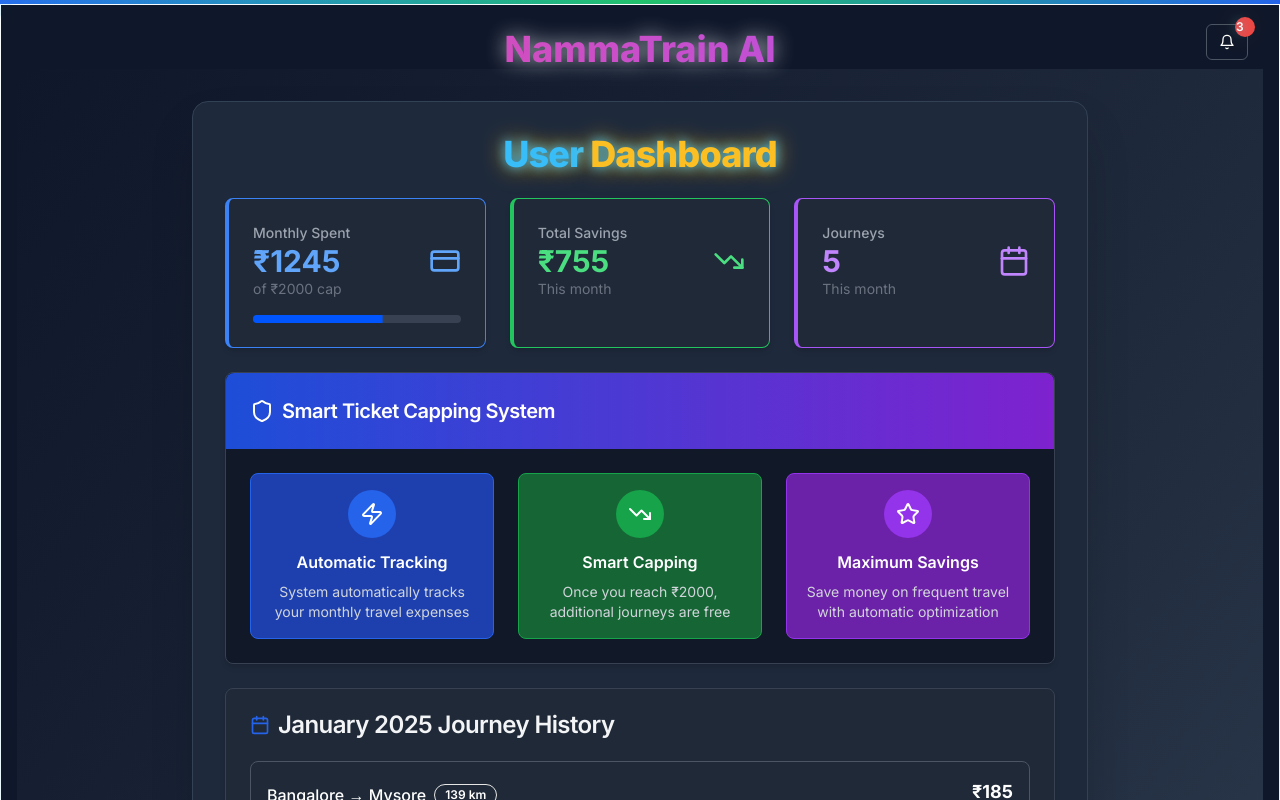
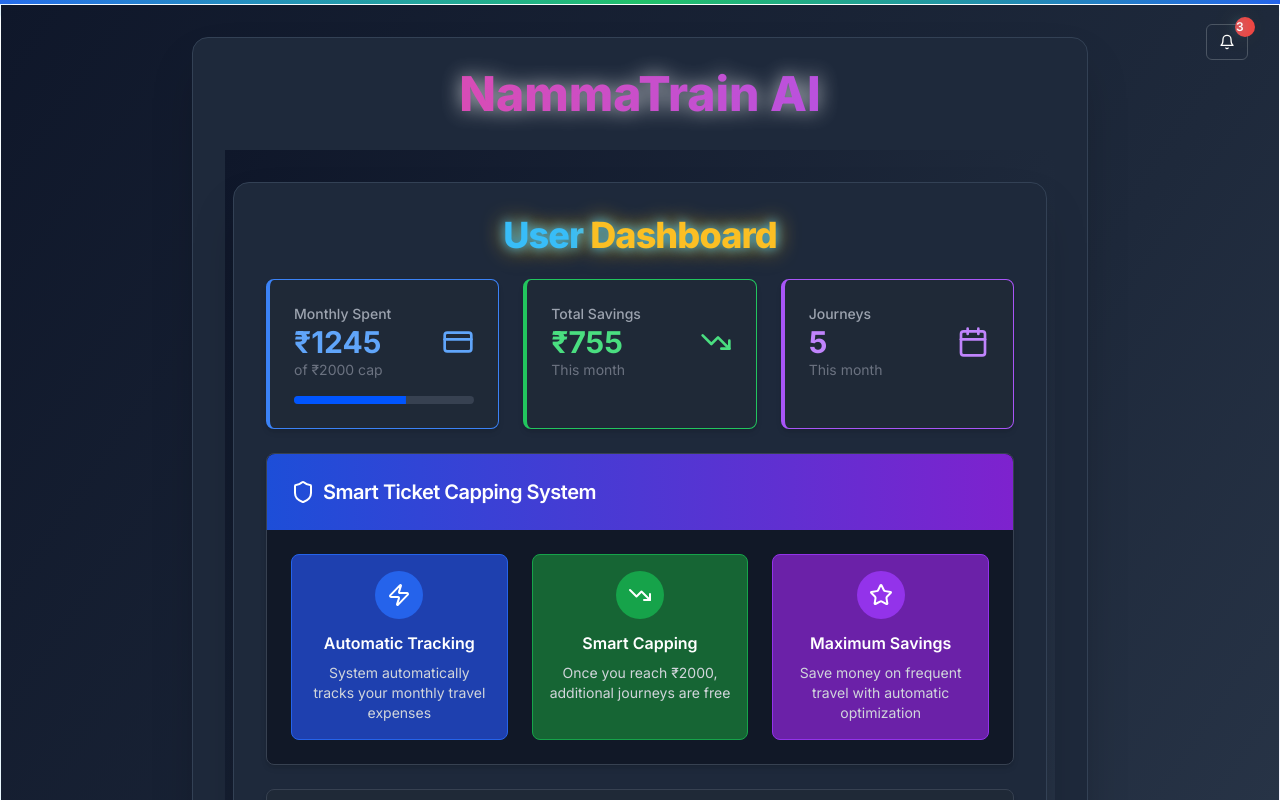
Before and after one commit to srinidhish05/Railways, a Next.js app: page /user in a window 1280 px wide. Shown: the top 800 px of the page. Built offline with nearby package versions, Linux system fonts and the light colour scheme.

Commit message:
Update: app/user/page.tsx

```diff
--- a/app/user/page.tsx
+++ b/app/user/page.tsx
@@ -4,13 +4,30 @@ import ClientDashboard from "./client-dashboard"
 
 export default function UserPage() {
   return (
-    <div className="min-h-screen bg-[#0f172a] text-white px-4 py-6">
-          <div className="container mx-auto">
-            <h1 className="text-4xl font-extrabold text-transparent bg-clip-text animate-gradient bg-gradient-to-r from-pink-500 via-purple-500 to-blue-500 drop-shadow-[0_0_10px_rgba(255,255,255,0.7)] flex justify-center">
-  NammaTrain AI
-</h1>
-            <ClientDashboard />
-          </div>
+    <div className="min-h-screen bg-gradient-to-br from-[#0f172a] via-[#1e293b] to-[#334155] flex items-center justify-center px-2 py-8">
+      <div className="w-full max-w-4xl mx-auto">
+        <div className="bg-[#1e293b] rounded-2xl shadow-2xl p-8 border border-[#334155] animate-fade-in">
+          <h1 className="text-5xl font-extrabold text-transparent bg-clip-text animate-gradient bg-gradient-to-r from-pink-500 via-purple-500 to-blue-500 drop-shadow-[0_0_10px_rgba(255,255,255,0.7)] text-center mb-8">
+            NammaTrain AI
+          </h1>
+          <ClientDashboard />
         </div>
+      </div>
+      <style>{`
+        @keyframes fade-in {
+          from { opacity: 0; transform: translateY(20px); }
+          to { opacity: 1; transform: translateY(0); }
+        }
+        .animate-fade-in { animation: fade-in 0.7s ease; }
+        @keyframes gradient {
+          0% { background-position: 0% 50%; }
+          100% { background-position: 100% 50%; }
+        }
+        .animate-gradient {
+          background-size: 200% 200%;
+          animation: gradient 3s ease-in-out infinite alternate;
+        }
+      `}</style>
+    </div>
   )
 }
```
